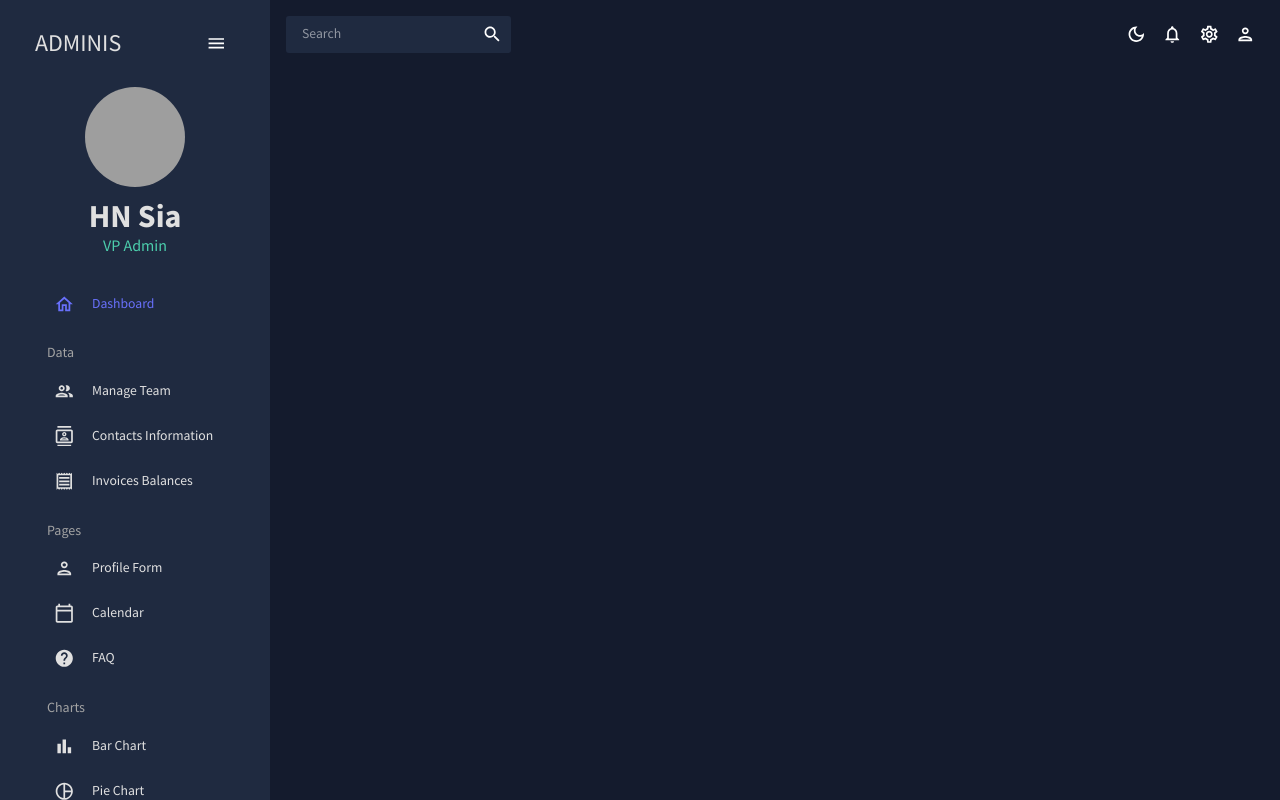
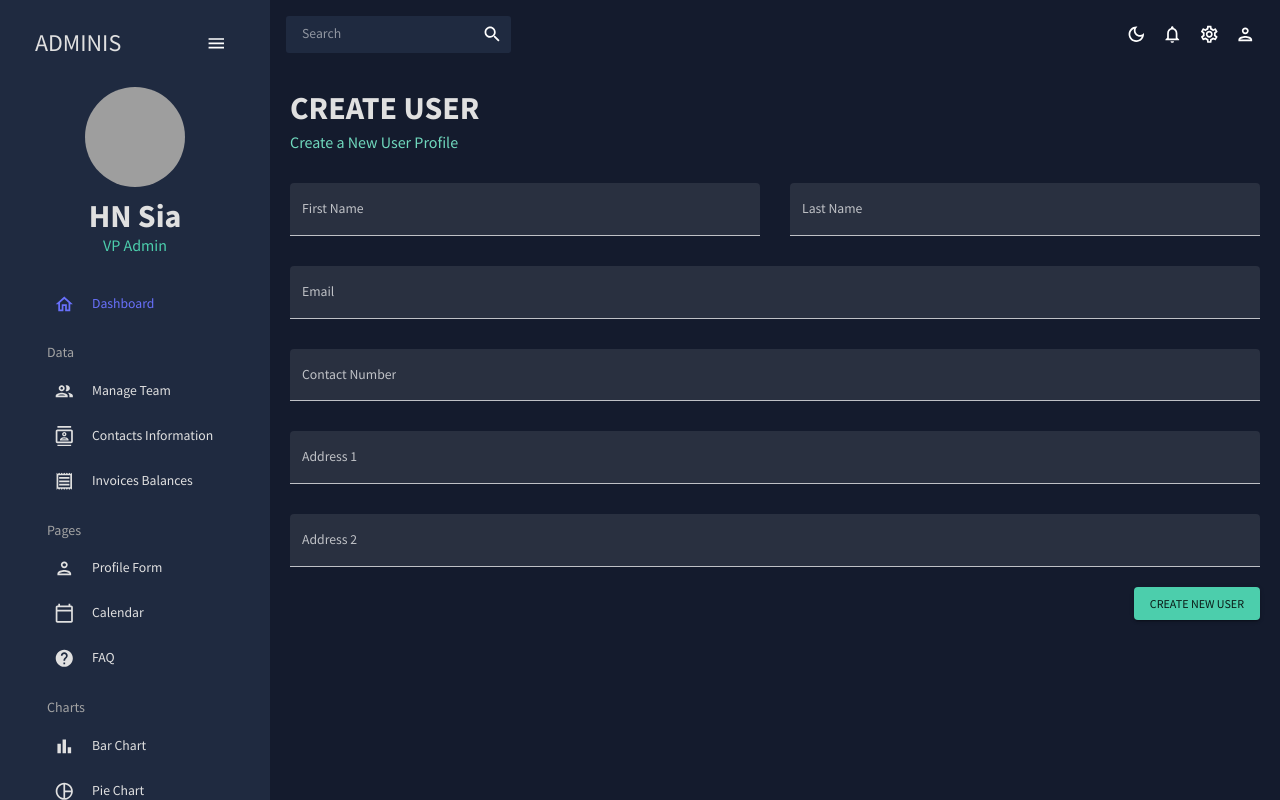
Before and after one commit to hnsia/admin-dashboard, a React (Create React App) app in the folder admin-dashboard/: page /form in a window 1280 px wide. Built offline with nearby package versions, Linux system fonts and the light colour scheme; grey boxes are pictures that could not be loaded.

Commit message:
Add form for adding new user

```diff
--- a/admin-dashboard/src/App.js
+++ b/admin-dashboard/src/App.js
@@ -7,8 +7,8 @@
 import Team from "./scenes/team";
 import Contacts from "./scenes/contacts";
 import Invoices from "./scenes/invoices";
+import Form from "./scenes/form";
 // import Bar from "./scenes/bar";
-// import Form from "./scenes/form";
 // import Line from "./scenes/line";
 // import Pie from "./scenes/pie";
 // import FAQ from "./scenes/faq";
@@ -31,8 +31,8 @@
               <Route path="/team" element={<Team />} />
               <Route path="/contacts" element={<Contacts />} />
               <Route path="/invoices" element={<Invoices />} />
-              {/* <Route path="/form" element={<Form />} />
-              <Route path="/bar" element={<Bar />} />
+              <Route path="/form" element={<Form />} />
+              {/* <Route path="/bar" element={<Bar />} />
               <Route path="/pie" element={<Pie />} />
               <Route path="/line" element={<Line />} />
               <Route path="/faq" element={<FAQ />} />
--- /dev/null
+++ b/admin-dashboard/src/scenes/form/index.jsx
@@ -0,0 +1,155 @@
+import { Box, Button, TextField } from "@mui/material";
+import { Formik } from "formik";
+import * as yup from "yup";
+import useMediaQuery from "@mui/material/useMediaQuery";
+import Header from "../../components/Header";
+
+const initialValues = {
+  firstName: "",
+  lastName: "",
+  email: "",
+  contact: "",
+  address1: "",
+  address2: "",
+};
+
+const phoneRegExp =
+  /^[\+]?[(]?[0-9]{3}[)]?[-\s\.]?[0-9]{3}[-\s\.]?[0-9]{4,6}$/im;
+
+const userSchema = yup.object().shape({
+  firstName: yup.string().required("required"),
+  lastName: yup.string().required("required"),
+  email: yup.string().email("Invalid email").required("required"),
+  contact: yup
+    .string()
+    .matches(phoneRegExp, "Phone number is not valid")
+    .required("required"),
+  address1: yup.string().required("required"),
+  address2: yup.string().required("required"),
+});
+
+const Form = () => {
+  const isNonMobile = useMediaQuery("(min-width:600px)");
+
+  const handleFormSubmit = (values) => {
+    console.log(values);
+  };
+
+  return (
+    <Box m="20px">
+      <Header title="CREATE USER" subtitle="Create a New User Profile" />
+
+      <Formik
+        onSubmit={handleFormSubmit}
+        initialValues={initialValues}
+        validationSchema={userSchema}
+      >
+        {({
+          values,
+          errors,
+          touched,
+          handleBlur,
+          handleChange,
+          handleSubmit,
+        }) => (
+          <form onSubmit={handleSubmit}>
+            <Box
+              display="grid"
+              gap="30px"
+              gridTemplateColumns="repeat(4, minmax(0, 1fr))"
+              sx={{
+                "& > div": { gridColumn: isNonMobile ? undefined : "span 4" },
+              }}
+            >
+              <TextField
+                fullWidth
+                variant="filled"
+                type="text"
+                label="First Name"
+                onBlur={handleBlur}
+                onChange={handleChange}
+                value={values.firstName}
+                name="firstName"
+                error={!!touched.firstName && !!errors.firstName}
+                helperText={touched.firstName && errors.firstName}
+                sx={{ gridColumn: "span 2" }}
+              />
+              <TextField
+                fullWidth
+                variant="filled"
+                type="text"
+                label="Last Name"
+                onBlur={handleBlur}
+                onChange={handleChange}
+                value={values.lastName}
+                name="lastName"
+                error={!!touched.lastName && !!errors.lastName}
+                helperText={touched.lastName && errors.lastName}
+                sx={{ gridColumn: "span 2" }}
+              />
+              <TextField
+                fullWidth
+                variant="filled"
+                type="text"
+                label="Email"
+                onBlur={handleBlur}
+                onChange={handleChange}
+                value={values.email}
+                name="email"
+                error={!!touched.email && !!errors.email}
+                helperText={touched.email && errors.email}
+                sx={{ gridColumn: "span 4" }}
+              />
+              <TextField
+                fullWidth
+                variant="filled"
+                type="text"
+                label="Contact Number"
+                onBlur={handleBlur}
+                onChange={handleChange}
+                value={values.contact}
+                name="contact"
+                error={!!touched.contact && !!errors.contact}
+                helperText={touched.contact && errors.contact}
+                sx={{ gridColumn: "span 4" }}
+              />
+              <TextField
+                fullWidth
+                variant="filled"
+                type="text"
+                label="Address 1"
+                onBlur={handleBlur}
+                onChange={handleChange}
+                value={values.address1}
+                name="address1"
+                error={!!touched.address1 && !!errors.address1}
+                helperText={touched.address1 && errors.address1}
+                sx={{ gridColumn: "span 4" }}
+              />
+              <TextField
+                fullWidth
+                variant="filled"
+                type="text"
+                label="Address 2"
+                onBlur={handleBlur}
+                onChange={handleChange}
+                value={values.address2}
+                name="address2"
+                error={!!touched.address2 && !!errors.address2}
+                helperText={touched.address2 && errors.address2}
+                sx={{ gridColumn: "span 4" }}
+              />
+            </Box>
+            <Box display="flex" justifyContent="end" mt="20px">
+              <Button type="submit" color="secondary" variant="contained">
+                Create New User
+              </Button>
+            </Box>
+          </form>
+        )}
+      </Formik>
+    </Box>
+  );
+};
+
+export default Form;
```
